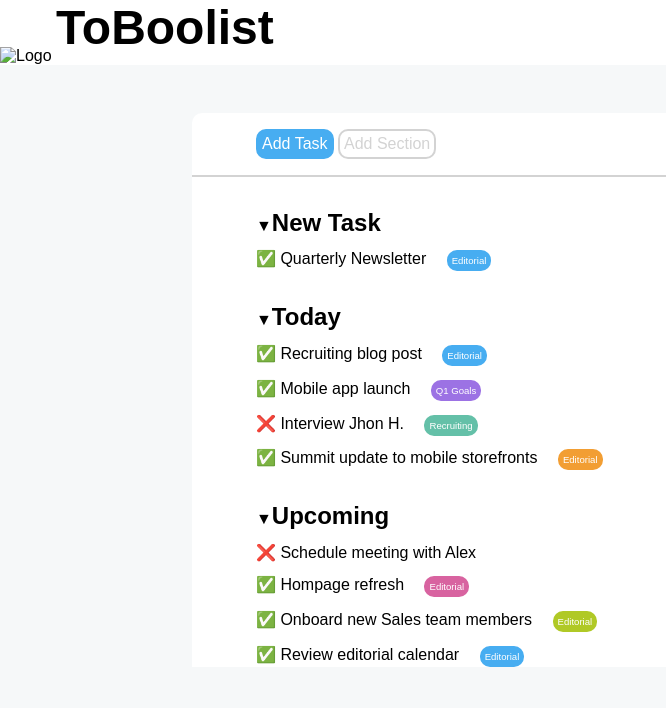
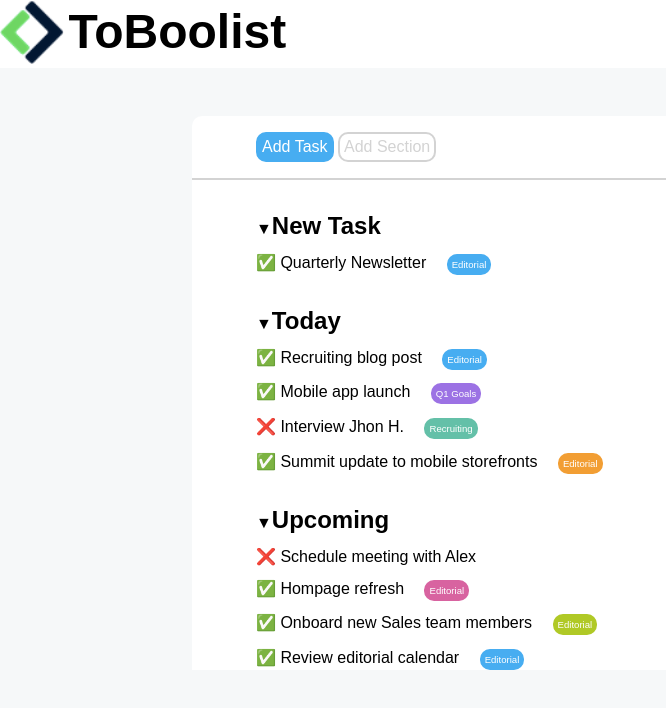
Before and after one commit to alicemariaarrica/html-css-toboolist, a plain HTML site: page index.html in a window 1280 px wide. Shown: the whole page, without its empty margins (0-666 px from the left). Drawn offline with Linux system fonts and the light colour scheme.

Commit message:
commit adjstments

```diff
--- a/index.html
+++ b/index.html
@@ -5,7 +5,7 @@
     <meta charset="UTF-8">
     <meta name="viewport" content="width=device-width, initial-scale=1.0">
     <title>ToBoolist</title>
-    <link rel="stylesheet" href="Css/style.css">
+    <link rel="stylesheet" href="css/style.css">
 
 </head>
 
```
Also changed, not shown: img/Logo.png (added), img/logo copia.png (added).
